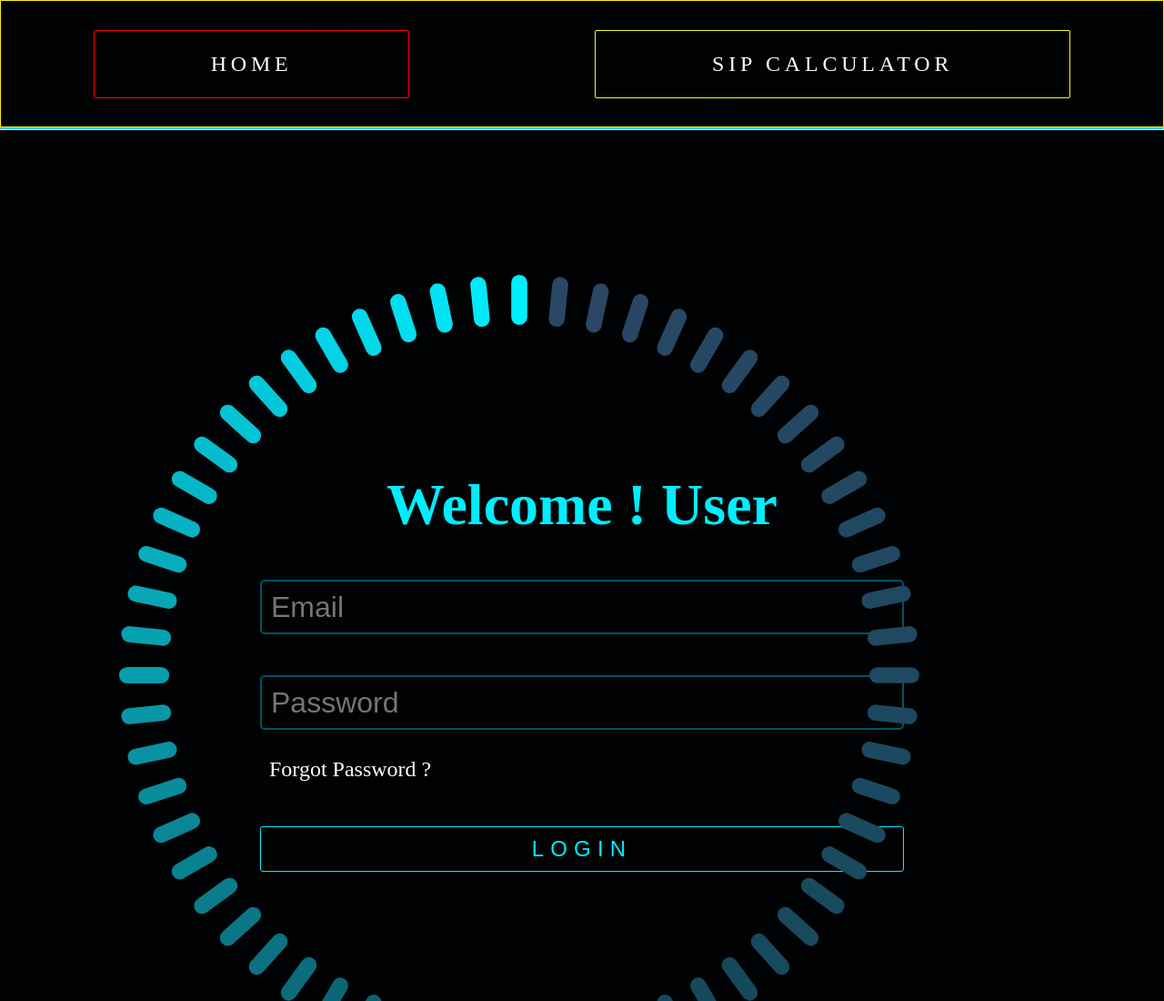
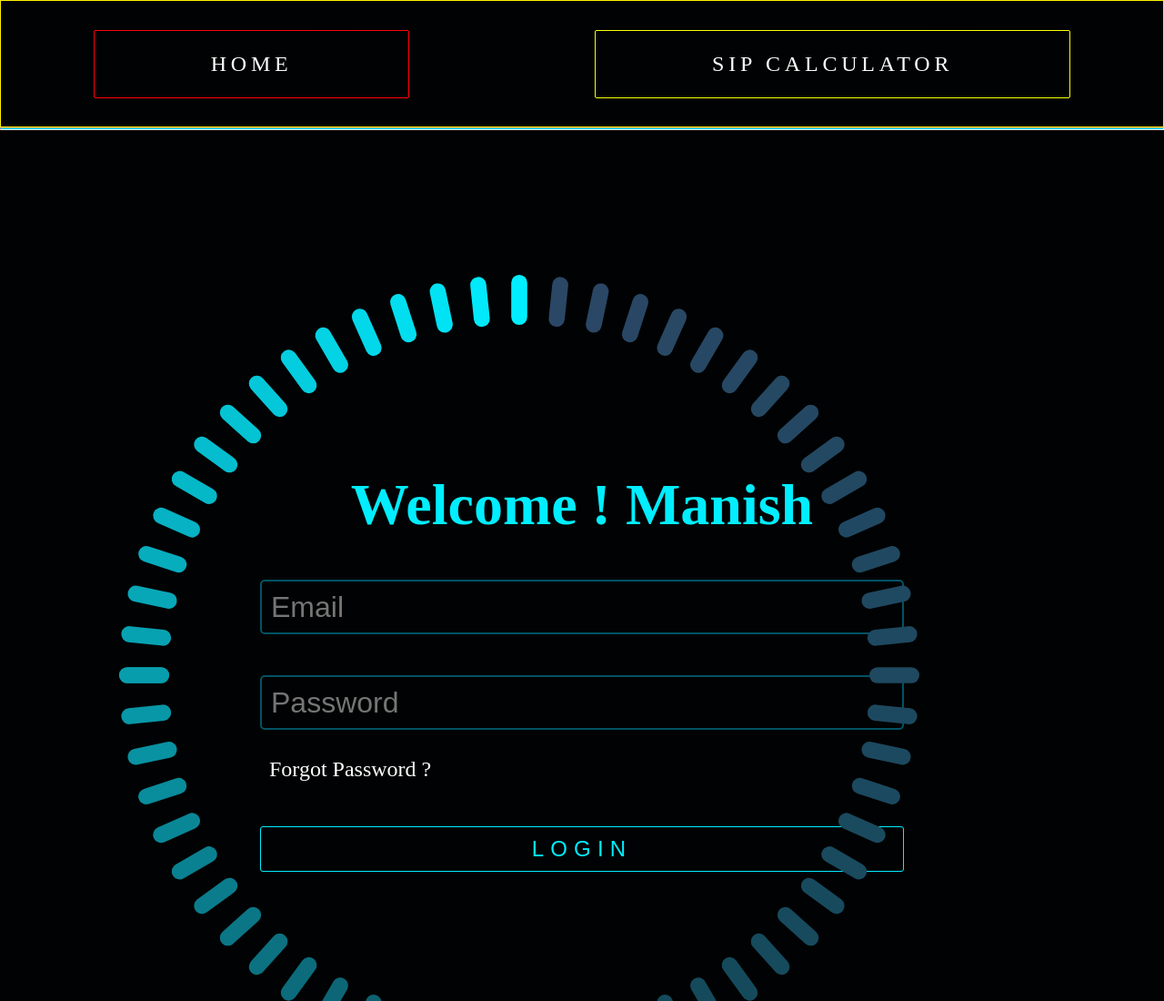
Before and after one commit to AZE-MPG/A, a plain HTML site: page login.html in a window 1280 px wide. Shown: the top 1100 px of the page at 91% size. Drawn offline with Linux system fonts and the light colour scheme.

Commit message:
Update login.html

```diff
--- a/login.html
+++ b/login.html
@@ -17,7 +17,7 @@
 <div class="arc">
 <div class="login">
     <div class="body">
-    <h2>Welcome ! User</h2>
+    <h2>Welcome ! Manish</h2>
     <form>
     <div class="email">
     <input type="email" placeholder="Email"id="email">
```
